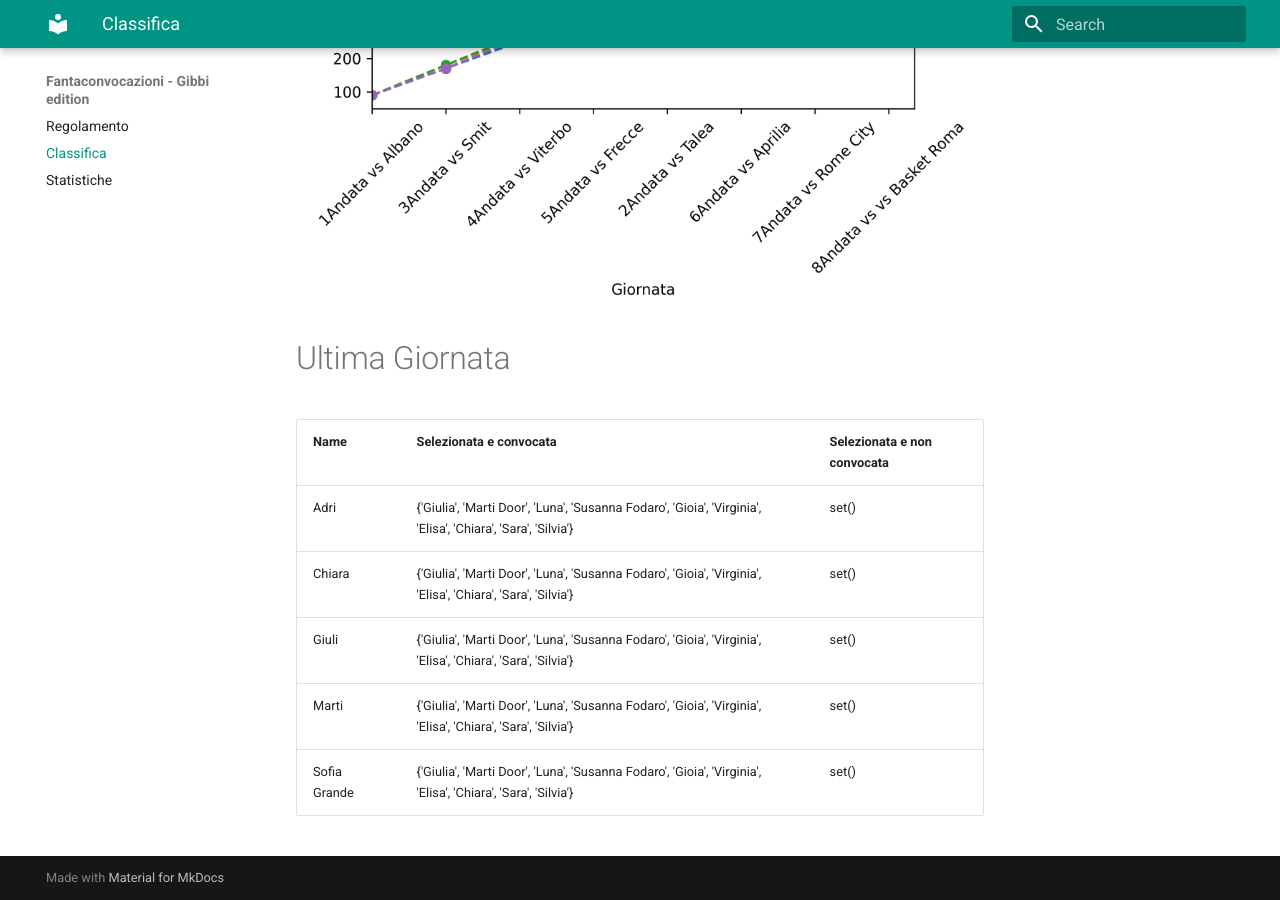
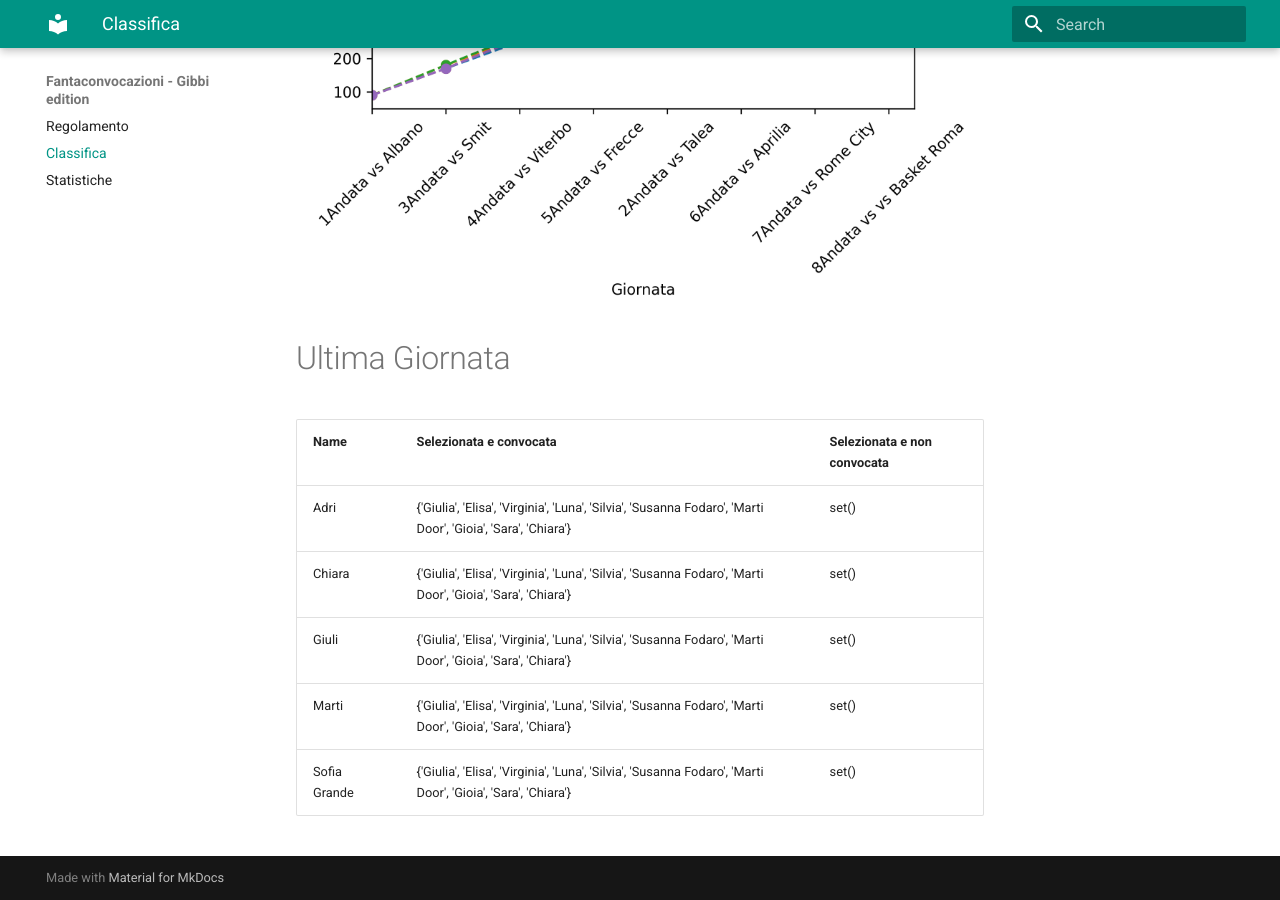
Before and after one commit to martinig94/fantagibbi, an MkDocs documentation site: the page built from docs/Classifica.md, in a window 1280 px wide and 900 px high, scrolled down 810 px. Built offline with MkDocs 1.6.1 and Material for MkDocs 9.7.7, drawn with Linux system fonts in a browser that asks for light colours.

Commit message:
Auto-update from main.py

```diff
--- a/docs/Classifica.md
+++ b/docs/Classifica.md
@@ -18,9 +18,9 @@
 <!-- START_TABLE CORRECT -->
 | Name         | Selezionata e convocata                                                                                      | Selezionata e non convocata   |
 |:-------------|:-------------------------------------------------------------------------------------------------------------|:------------------------------|
-| Adri         | {'Giulia', 'Marti Door', 'Luna', 'Susanna Fodaro', 'Gioia', 'Virginia', 'Elisa', 'Chiara', 'Sara', 'Silvia'} | set()                         |
-| Chiara       | {'Giulia', 'Marti Door', 'Luna', 'Susanna Fodaro', 'Gioia', 'Virginia', 'Elisa', 'Chiara', 'Sara', 'Silvia'} | set()                         |
-| Giuli        | {'Giulia', 'Marti Door', 'Luna', 'Susanna Fodaro', 'Gioia', 'Virginia', 'Elisa', 'Chiara', 'Sara', 'Silvia'} | set()                         |
-| Marti        | {'Giulia', 'Marti Door', 'Luna', 'Susanna Fodaro', 'Gioia', 'Virginia', 'Elisa', 'Chiara', 'Sara', 'Silvia'} | set()                         |
-| Sofia Grande | {'Giulia', 'Marti Door', 'Luna', 'Susanna Fodaro', 'Gioia', 'Virginia', 'Elisa', 'Chiara', 'Sara', 'Silvia'} | set()                         |
+| Adri         | {'Giulia', 'Elisa', 'Virginia', 'Luna', 'Silvia', 'Susanna Fodaro', 'Marti Door', 'Gioia', 'Sara', 'Chiara'} | set()                         |
+| Chiara       | {'Giulia', 'Elisa', 'Virginia', 'Luna', 'Silvia', 'Susanna Fodaro', 'Marti Door', 'Gioia', 'Sara', 'Chiara'} | set()                         |
+| Giuli        | {'Giulia', 'Elisa', 'Virginia', 'Luna', 'Silvia', 'Susanna Fodaro', 'Marti Door', 'Gioia', 'Sara', 'Chiara'} | set()                         |
+| Marti        | {'Giulia', 'Elisa', 'Virginia', 'Luna', 'Silvia', 'Susanna Fodaro', 'Marti Door', 'Gioia', 'Sara', 'Chiara'} | set()                         |
+| Sofia Grande | {'Giulia', 'Elisa', 'Virginia', 'Luna', 'Silvia', 'Susanna Fodaro', 'Marti Door', 'Gioia', 'Sara', 'Chiara'} | set()                         |
 <!-- END_TABLE CORRECT -->
```
